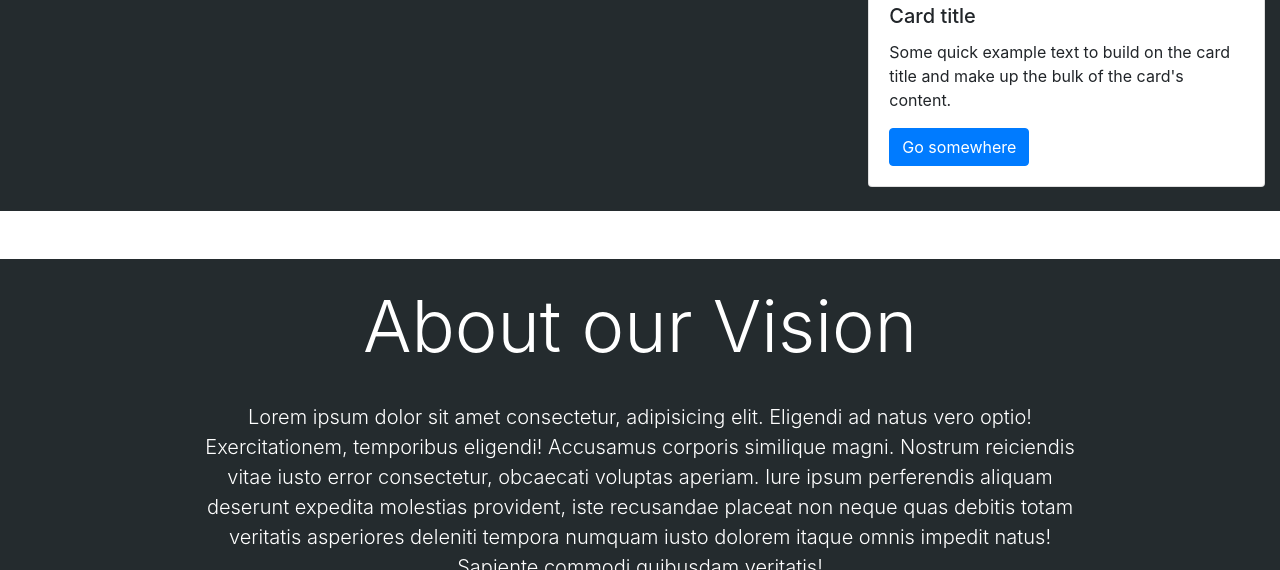
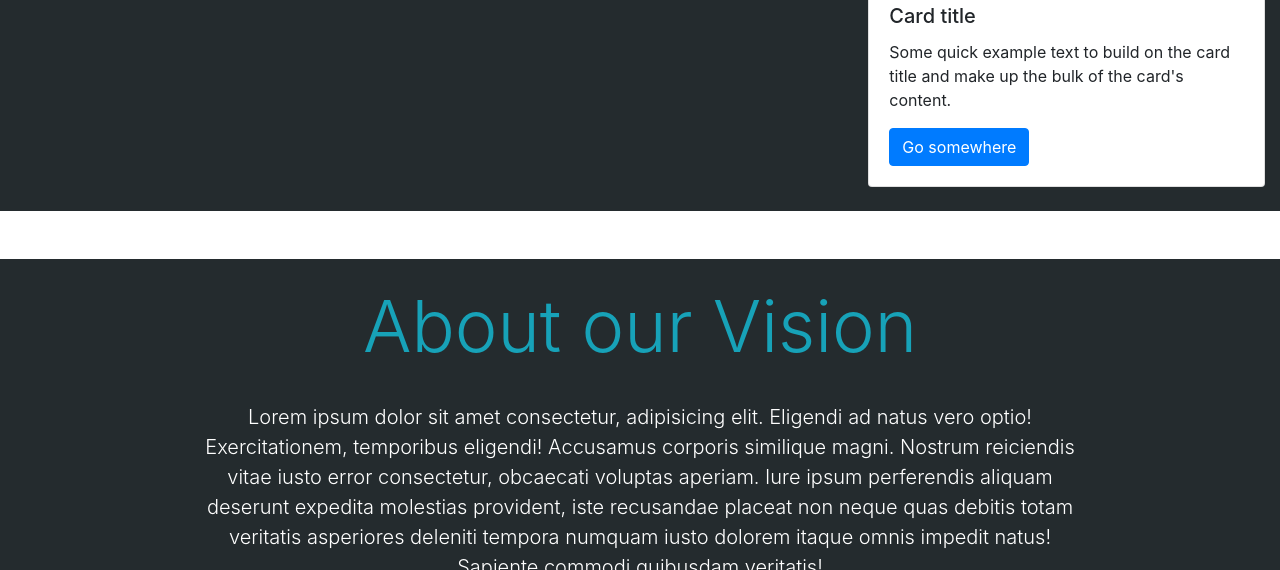
Before and after one commit to HET-CE/E-Commerce-React, a Gatsby site: page /about in a window 1280 px wide. Shown: the part 783-1353 px from the top of the page. Built offline with nearby package versions, Linux system fonts and the light colour scheme; Gatsby itself is replaced by a stand-in of ours.

Commit message:
bug fixed

```diff
--- a/src/components/Cart/Coursecart.js
+++ b/src/components/Cart/Coursecart.js
@@ -1,6 +1,6 @@
 import React, { Component } from 'react'
 import Img from 'gatsby-image'
-import Heading from '../Reusable/heading'
+import Heading from '../Reusable/Heading'
 
 const getCaty = items => {
     let holdItems = items.map(items => {
--- a/src/components/Contact/Contact.js
+++ b/src/components/Contact/Contact.js
@@ -1,5 +1,5 @@
 import React from 'react'
-import Heading from '../Reusable/heading'
+import Heading from '../Reusable/Heading'
 
 export default function Contact() {
     return (
--- a/src/components/Reusable/Dualinfoblock.js
+++ b/src/components/Reusable/Dualinfoblock.js
@@ -1,5 +1,5 @@
 import React from 'react'
-import Heading from './heading'
+import Heading from './Heading'
 
 export default function Dualinfoblock({heading}) {
     return (
--- a/src/components/Reusable/Heading.js
+++ b/src/components/Reusable/Heading.js
@@ -4,7 +4,7 @@ export default function Heading({title}) {
     return (
         <div className = "row">
             <div className = "col mb-4">
-                <h1 className = "display-3 text-center text-white">{title}</h1>
+                <h1 className = "display-3 text-center text-info">{title}</h1>
             </div>
         </div>
     )
```
Also changed, not shown: src/components/Reusable/Navbar.js (line endings or trailing spaces).
